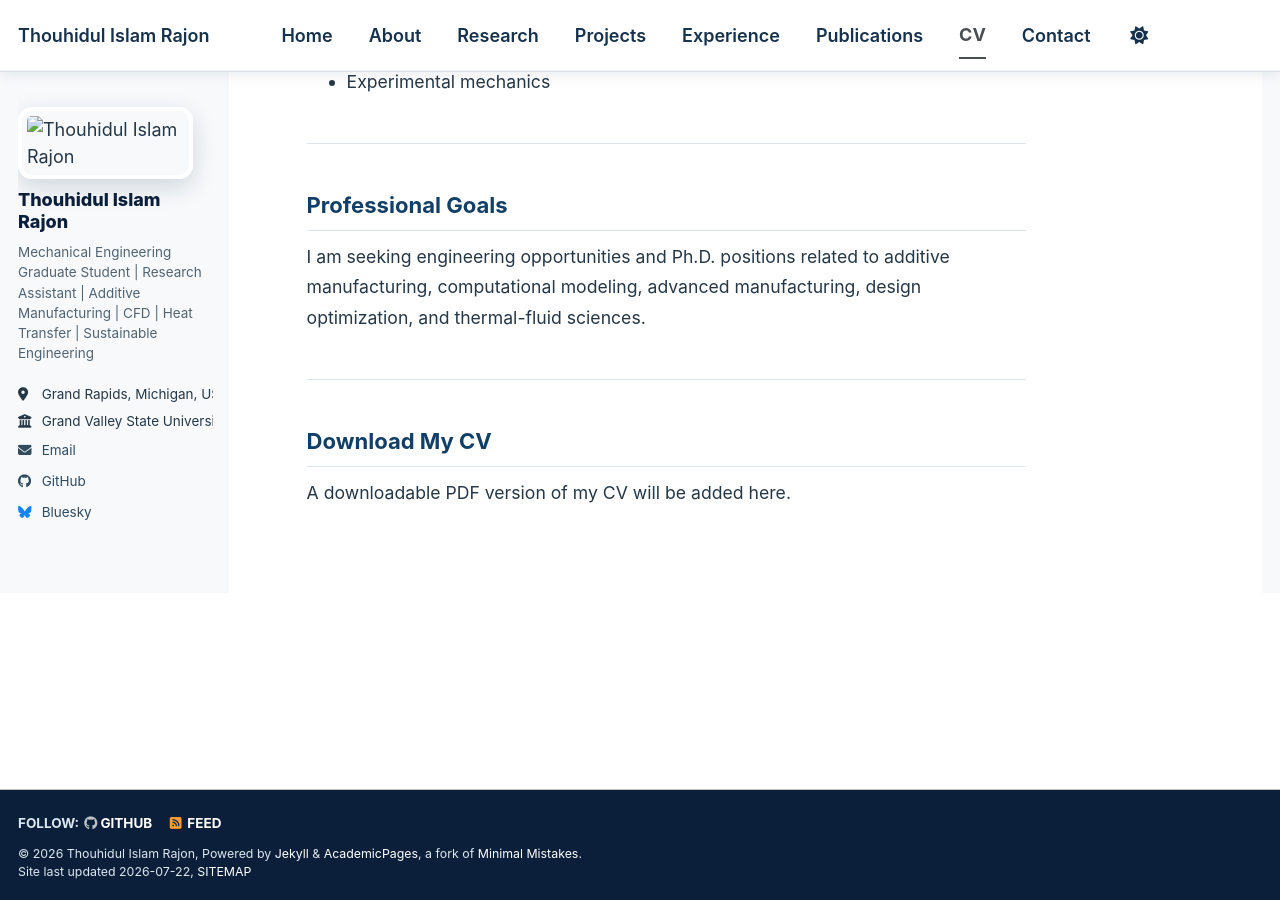
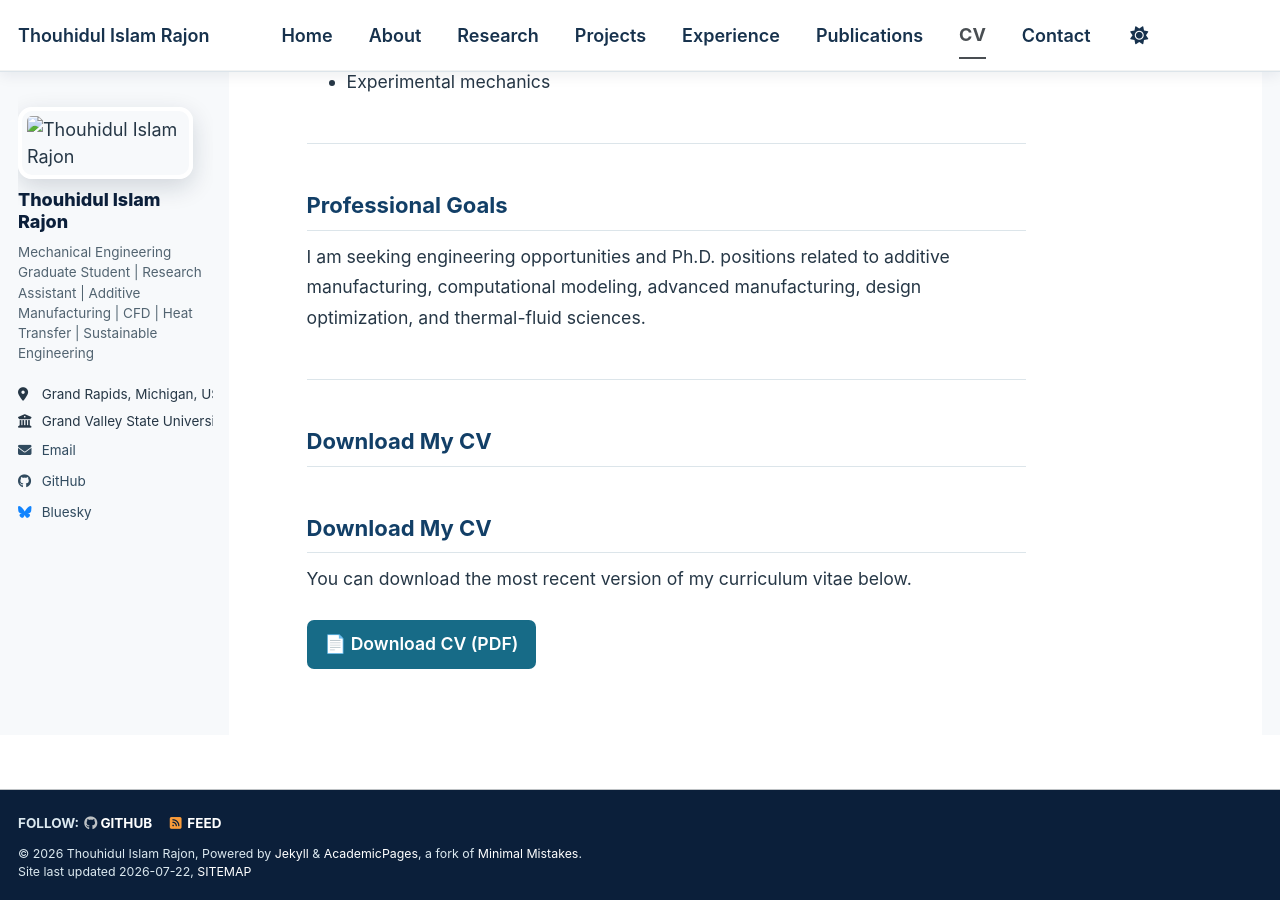
Before and after one commit to rajonthouhid/rajonthouhid.github.io, a Jekyll site: the page built from _pages/cv.md, in a window 1280 px wide and 900 px high, scrolled down 4665 px. Built offline with Jekyll 4.4.1, drawn with Linux system fonts in a browser that asks for light colours; a style sheet for code colours, icons or effects is not loaded.

Commit message:
Update cv.md

```diff
--- a/_pages/cv.md
+++ b/_pages/cv.md
@@ -151,6 +151,20 @@ I am seeking engineering opportunities and Ph.D. positions related to additive m
 
 ## Download My CV
 
-A downloadable PDF version of my CV will be added here.
+## Download My CV
+
+You can download the most recent version of my curriculum vitae below.
+
+<div style="margin-top:25px;">
+
+<a href="/files/Thouhidul_Islam_Rajon_CV.pdf"
+class="btn btn--primary btn--large"
+target="_blank">
+
+📄 Download CV (PDF)
+
+</a>
+
+</div>
 
 <!-- Later we will replace this with a working button. -->
```
